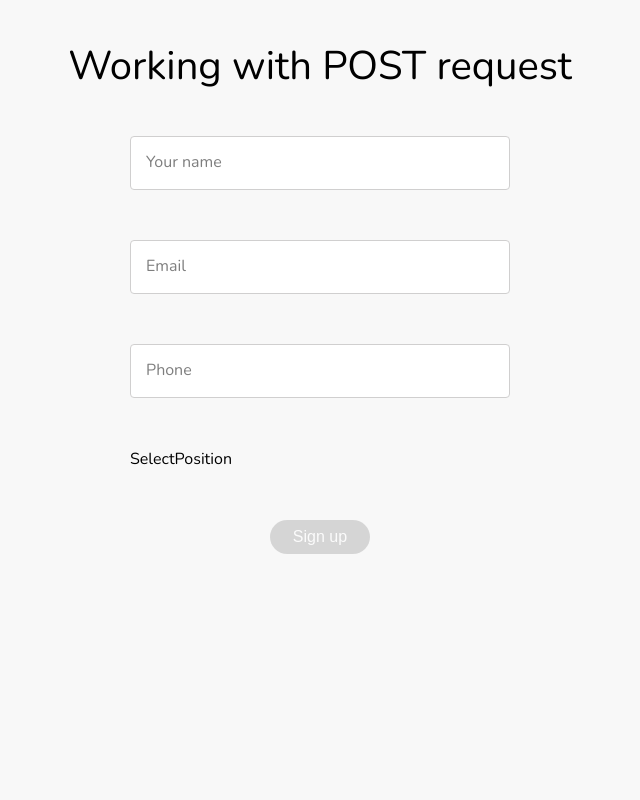
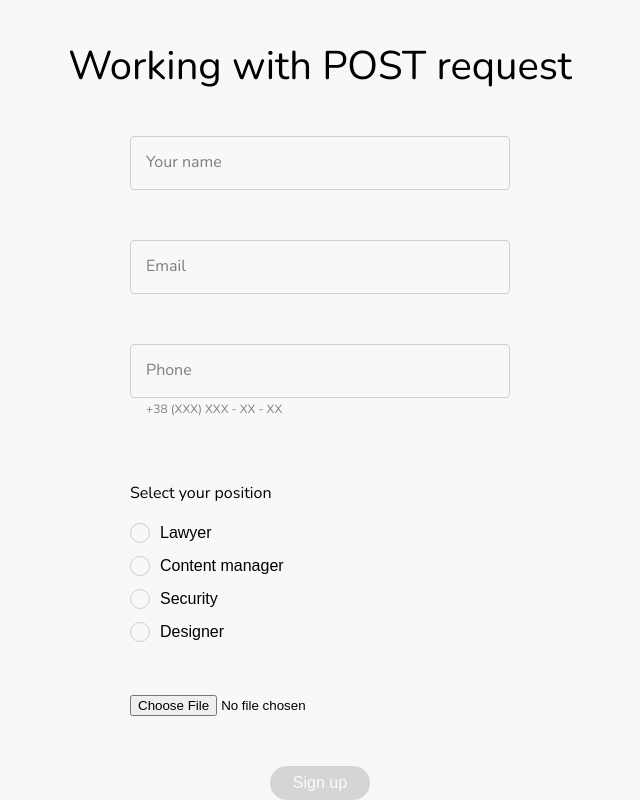
Before and after one commit to Rezzzero/abz-test, a React (Vite) app: page / in a window 1280 px wide. Shown: the part 1118-1918 px from the top of the page, without its empty margins (320-960 px from the left). Before the commit the page ends 1672 px from the top, so only its background shows below. Built offline with nearby package versions, Linux system fonts and the light colour scheme; no server answers.

Commit message:
add layout and styles for SelectPosition component, update styles and add messages container for Input, add reg exp for inputs

```diff
--- a/src/components/form/RegForm.tsx
+++ b/src/components/form/RegForm.tsx
@@ -12,7 +12,7 @@ type FormValues = {
   name: string;
   email: string;
   phone: string;
-  position: string;
+  position: number;
 };
 
 export const RegForm = () => {
@@ -37,7 +37,14 @@ export const RegForm = () => {
   const createOnBlur = (field: keyof NewUser) => async () => {
     setNewUserBlur((prev) => ({ ...prev, [field]: true }));
 
-    await trigger(field);
+    if (watch(field)) {
+      await trigger(field);
+    }
+  };
+
+  const onSelect = (id: number) => {
+    setValue("position", id);
+    clearErrors("position");
   };
 
   return (
@@ -51,6 +58,11 @@ export const RegForm = () => {
           placeholder="Your name"
           register={register("name", {
             required: "Name is required",
+            pattern: {
+              value:
+                /^[a-zA-Zа-яА-Я]{2,}(([' -][a-zA-Zа-яА-Я ])?[a-zA-Zа-яА-Я]*)*$/,
+              message: "The name must be at least 2 characters.",
+            },
             onChange: createOnChange("name"),
             onBlur: createOnBlur("name"),
           })}
@@ -63,6 +75,10 @@ export const RegForm = () => {
           placeholder="Email"
           register={register("email", {
             required: "Email is required",
+            pattern: {
+              value: /^\S+@\S+\.\S+$/,
+              message: "Invalid email format",
+            },
             onChange: createOnChange("email"),
             onBlur: createOnBlur("email"),
           })}
@@ -75,12 +91,19 @@ export const RegForm = () => {
           placeholder="Phone"
           register={register("phone", {
             required: "Phone is required",
+            pattern: {
+              value: /^\+380\d{9}$/,
+              message: "Invalid phone format",
+            },
             onChange: createOnChange("phone"),
             onBlur: createOnBlur("phone"),
           })}
           value={watch("phone")}
+          helperMessage="+38 (XXX) XXX - XX - XX"
         />
-        <SelectPosition />
+        <SelectPosition onSelect={onSelect} value={watch("position")} />
+
+        <input type="file" accept="image/jpeg, image/jpg" />
       </div>
       <Button
         text="Sign up"
--- a/src/components/form/input/Input.scss
+++ b/src/components/form/input/Input.scss
@@ -22,10 +22,17 @@
   font-weight: 400;
   font-size: 16px;
   line-height: 26px;
+  background-color: transparent;
 
   -webkit-appearance: none;
   -moz-appearance: none;
   appearance: none;
+
+  &:focus {
+    outline: none;
+    border-color: #d0cfcf;
+    box-shadow: none;
+  }
 
   &::placeholder {
     color: #7e7e7e;
@@ -33,6 +40,11 @@
 
   &__error {
     border: 2px solid #cb3d40;
+
+    &:focus {
+      border: 2px solid #cb3d40;
+      box-shadow: none;
+    }
   }
 
   @media (min-width: 768px) {
@@ -65,3 +77,25 @@
     padding: 0 4px;
   }
 }
+
+.input__message-container {
+  .input__error-message {
+    margin-top: 4px;
+    margin-left: 16px;
+    margin-bottom: 0;
+    color: #cb3d40;
+    font-weight: 400;
+    font-size: 12px;
+    line-height: 14px;
+  }
+
+  .input__helper-message {
+    margin-top: 4px;
+    margin-left: 16px;
+    margin-bottom: 0;
+    color: #7e7e7e;
+    font-weight: 400;
+    font-size: 12px;
+    line-height: 14px;
+  }
+}
--- a/src/components/form/input/Input.tsx
+++ b/src/components/form/input/Input.tsx
@@ -8,6 +8,7 @@ type InputProps = {
   placeholder: string;
   register: UseFormRegisterReturn;
   value: string;
+  helperMessage?: string;
 };
 
 export const Input = ({
@@ -17,6 +18,7 @@ export const Input = ({
   placeholder,
   register,
   value,
+  helperMessage,
 }: InputProps) => {
   const isInputEmpty = value === "";
   return (
@@ -36,6 +38,12 @@ export const Input = ({
         {...register}
         className={`input ${error ? "input__error" : ""}`}
       />
+      <span className="input__message-container">
+        {error && <p className="input__error-message">{error.message}</p>}
+        {helperMessage && !error && (
+          <p className="input__helper-message">{helperMessage}</p>
+        )}
+      </span>
     </div>
   );
 };
--- a/src/components/form/select/SelectPosition.scss
+++ b/src/components/form/select/SelectPosition.scss
@@ -0,0 +1,40 @@
+.button-container {
+  display: flex;
+  flex-direction: column;
+  gap: 7px;
+
+  .select-button {
+    display: flex;
+    background-color: transparent;
+    align-items: center;
+    gap: 10px;
+    padding: 0;
+    border: none;
+    font-size: 16px;
+    line-height: 26px;
+    font-weight: 400;
+
+    &__icon {
+      width: 20px;
+      height: 20px;
+      border: 1px solid #d0cfcf;
+      border-radius: 50%;
+      display: flex;
+      justify-content: center;
+      align-items: center;
+
+      &.active {
+        border: 1px solid #00bdd3;
+
+        &::after {
+          content: "";
+          display: block;
+          width: 10px;
+          height: 10px;
+          border-radius: 50%;
+          background-color: #00bdd3;
+        }
+      }
+    }
+  }
+}
--- a/src/components/form/select/SelectPosition.tsx
+++ b/src/components/form/select/SelectPosition.tsx
@@ -1,3 +1,39 @@
-export const SelectPosition = () => {
-  return <div>SelectPosition</div>;
+import "./SelectPosition.scss";
+
+const positions = [
+  { id: 1, name: "Lawyer" },
+  { id: 2, name: "Content manager" },
+  { id: 3, name: "Security" },
+  { id: 4, name: "Designer" },
+];
+
+export const SelectPosition = ({
+  onSelect,
+  value,
+}: {
+  onSelect: (id: number) => void;
+  value: number;
+}) => {
+  return (
+    <div>
+      <p>Select your position</p>
+      <div className="button-container">
+        {positions.map((position) => (
+          <button
+            key={position.id}
+            type="button"
+            onClick={() => onSelect(position.id)}
+            className="select-button"
+          >
+            <span
+              className={`select-button__icon ${
+                value === position.id ? "active" : ""
+              }`}
+            />
+            {position.name}
+          </button>
+        ))}
+      </div>
+    </div>
+  );
 };
```
